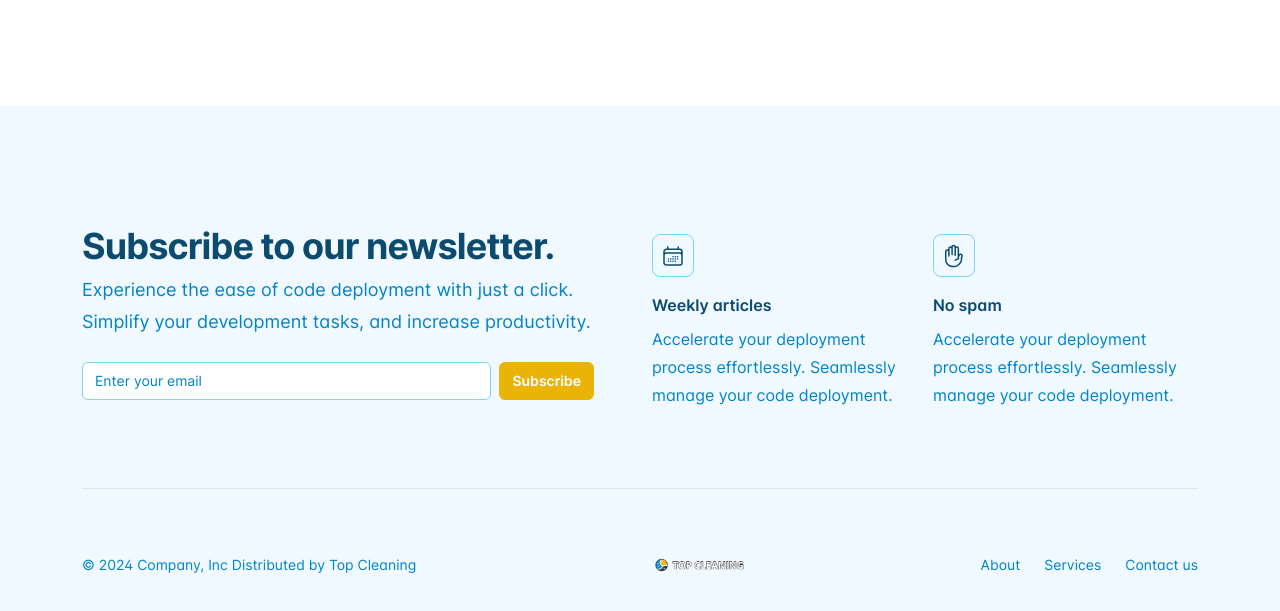
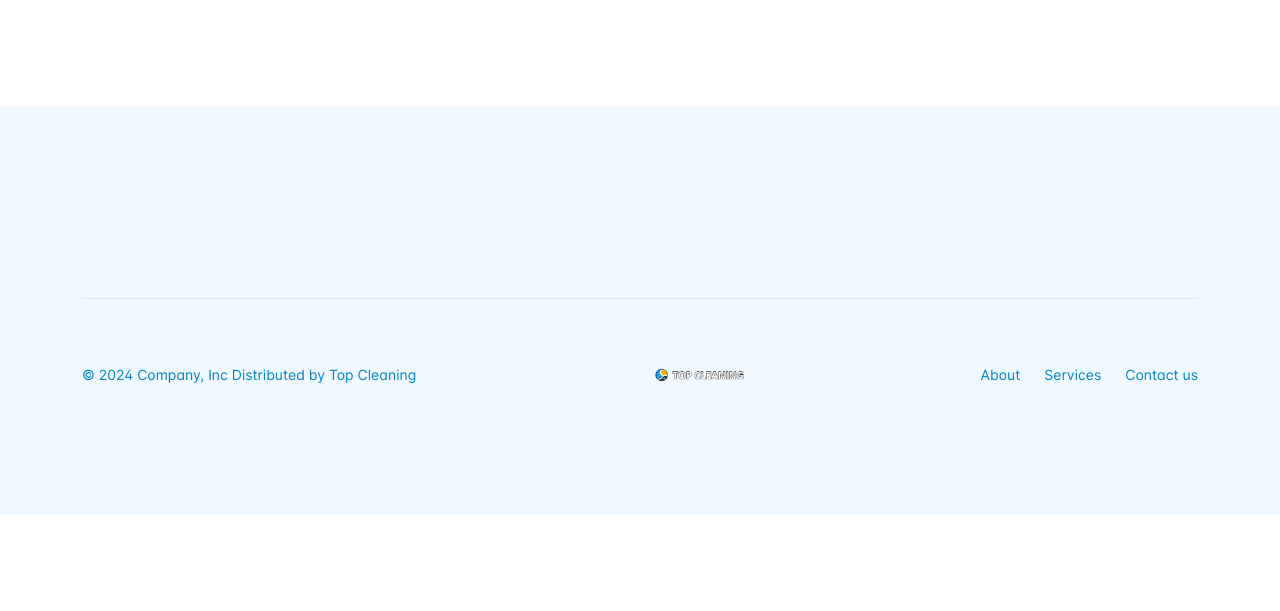
Before and after one commit to Nicholasvp/Freshen-1.0.0, a plain HTML site: page contact.html in a window 1280 px wide. Shown: the part 1473-2084 px from the top of the page. After the commit the page ends 1988 px from the top, so only its background shows below. Drawn offline with Linux system fonts and the light colour scheme.

Commit message:
remove nwesletter

```diff
--- a/contact.html
+++ b/contact.html
@@ -492,7 +492,7 @@
 
 
 	<footer class="overflow-hidden py-6 py-sm-7 py-xl-8 bg-body-tertiary">
-		<div class="container">
+		<!-- <div class="container">
 			<div class="row gy-5">
 				<div class="col-12 col-xl-6">
 					<div class="pb-3 max-w-lg position-relative">
@@ -514,13 +514,11 @@
 									class="btn btn-primary text-white fw-semibold text-sm">Subscribe</button>
 							</div>
 
-							<!-- This div is related to Mailchimp integration and handled by a function in our scripts.js file, so no need to worry about it. -->
 							<div style="position: absolute; left: -5000px;" aria-hidden="true">
 								<input type="text" class="js-validate-robot"
 									name="b_a4752870f583bb49a02427b3c_143fa46c21" tabindex="-1" value="">
 							</div>
 
-							<!-- response -->
 							<div class="js-subscribe-response"></div>
 
 						</form>
@@ -563,7 +561,7 @@
 					</div>
 				</div>
 			</div>
-		</div>
+		</div> -->
 
 
 
```
